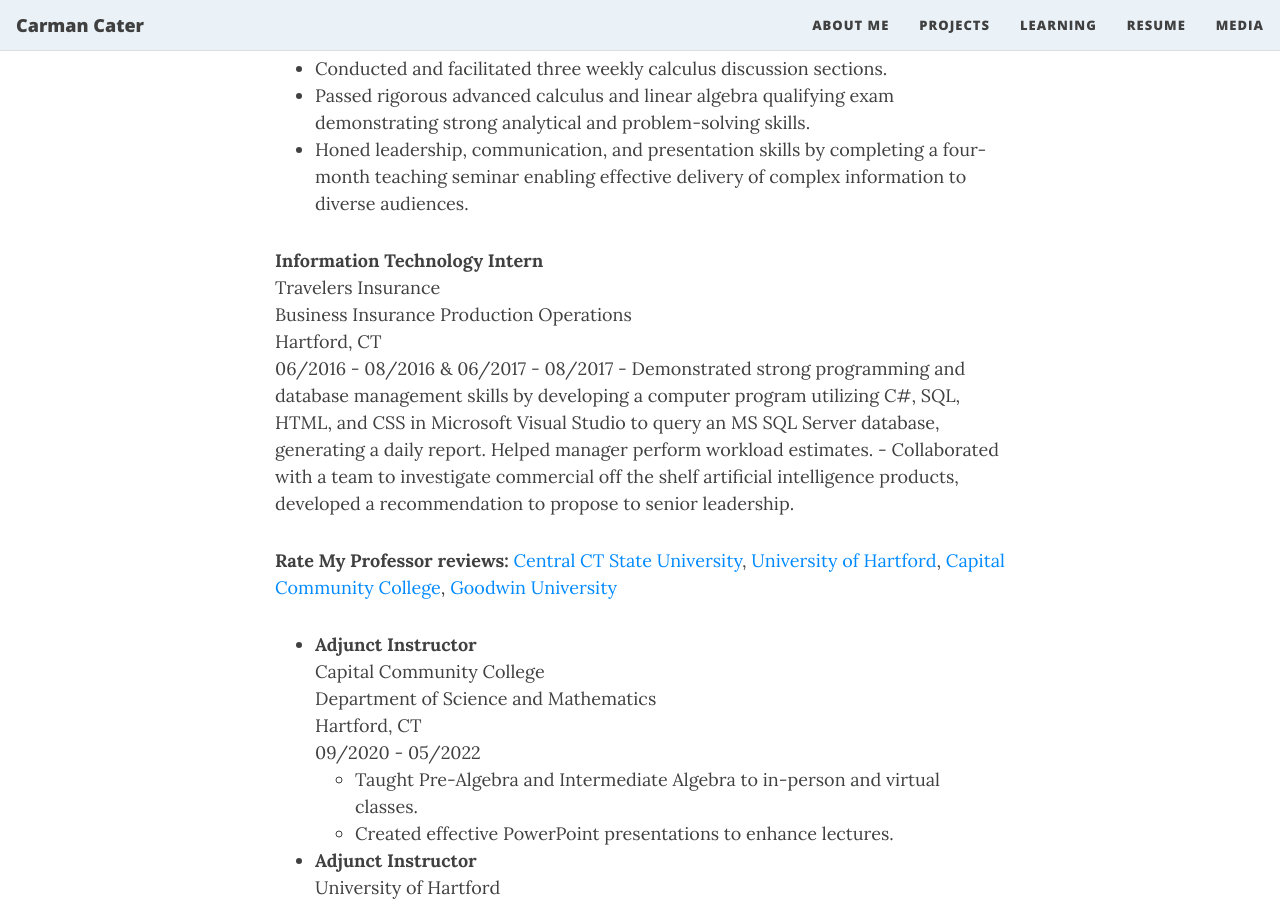
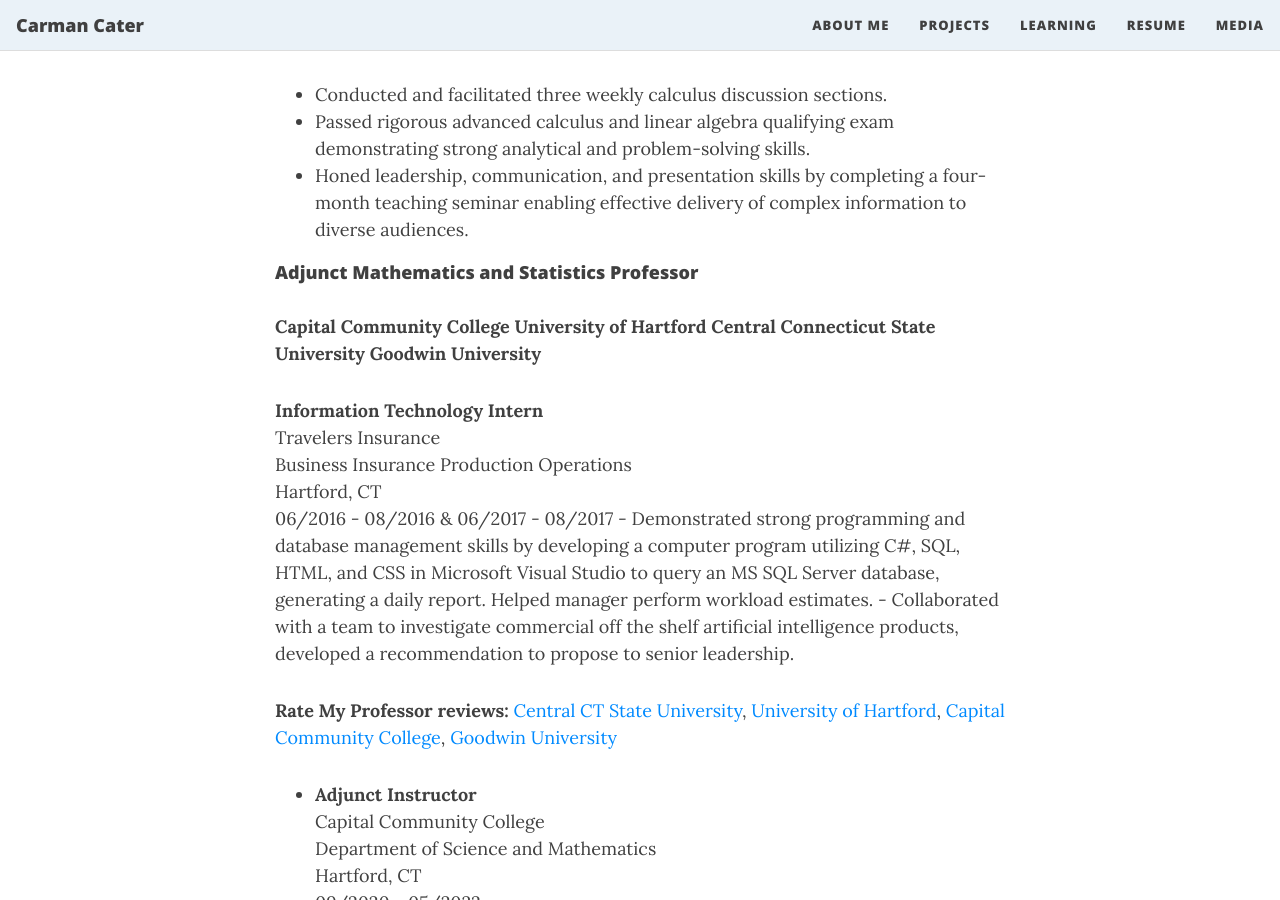
Before and after one commit to carmancater/carmancater.github.io, a Jekyll site: the page built from resume.md, in a window 1280 px wide and 900 px high, scrolled down 951 px. Built offline with Jekyll 4.4.1, drawn with Linux system fonts in a browser that asks for light colours; nearby versions of some CDN libraries; emoji names are drawn with the system emoji font.

Commit message:
Update resume.md

```diff
--- a/resume.md
+++ b/resume.md
@@ -6,7 +6,7 @@
 
 ### :office: Work Experience
 
-**Transportation Planner Trainee**
+#### Transportation Planner Trainee
 **Connecticut Department of Transportation** *(Newington, CT)*
 Office of Geographic Information Systems and Data Analytics (01/2024 – Present)
 Office of Roadway Information Systems (04/2023 – 01/2024)
@@ -16,13 +16,18 @@
 - Data integration, processing, and analysis using various cloud software, Excel, Power BI, ESRI ArcGIS Pro, as well as MS Access SQL database to perform SQL queries.
 - Automation using Feature Manipulation Engine, Power Query, and Python scripts along with supporting technical documentation.
 
-**Teaching Assistant**
+#### Teaching Assistant
 **University of Massachusetts Amherst** *(Amherst, MA)*
 09/2022 - 12/2022
 - Conducted and facilitated three weekly calculus discussion sections.
 - Passed rigorous advanced calculus and linear algebra qualifying exam demonstrating strong analytical and problem-solving skills.
 - Honed leadership, communication, and presentation skills by completing a four-month teaching seminar enabling effective delivery of complex information to diverse audiences.
 
+#### Adjunct Mathematics and Statistics Professor
+**Capital Community College**
+**University of Hartford**
+**Central Connecticut State University**
+**Goodwin University**
 
 
 **Information Technology Intern**
```
